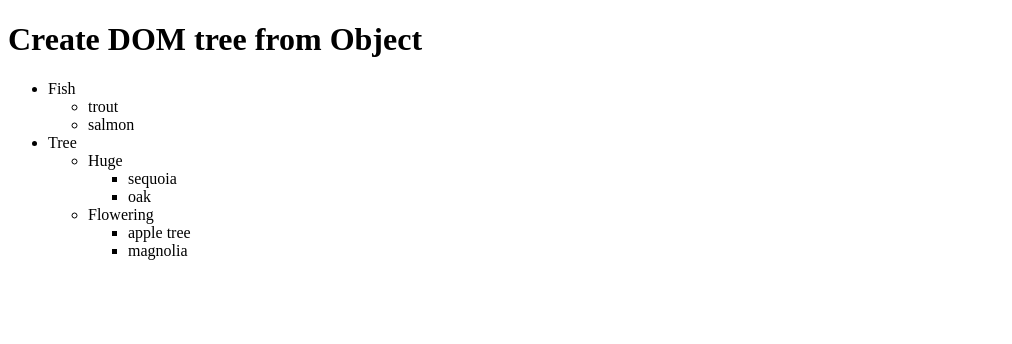
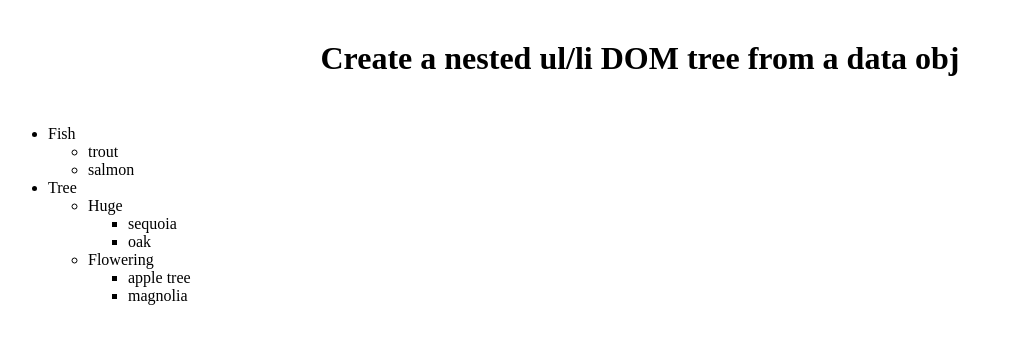
Before and after one commit to fanerotim/DOM-and-algorithms, a website: page create-DOM-tree-from-obj/index.html in a window 1280 px wide. Shown: the whole page, without its empty margins (0-1012 px from the left). Drawn offline with Linux system fonts and the light colour scheme.

Commit message:
add a fun blinking effect to heading, but commented it out as its irritating as well

```diff
--- a/create-DOM-tree-from-obj/index.html
+++ b/create-DOM-tree-from-obj/index.html
@@ -7,7 +7,16 @@
 
 <body>
 
-  <h1 class="heading">Create DOM tree from Object</h1>
+  <style>
+    .heading {
+      width: 70%;
+      text-align: center;
+      margin: 0 auto;
+      padding: 2rem;
+    }
+  </style>
+
+  <h1 class="heading">Create a nested ul/li DOM tree from a data obj</h1>
   <div id="tree"></div>
   <!-- The result should be:
 <div id="tree">
@@ -59,6 +68,9 @@
 
     function createTree(container, data) {
       /* your code */
+      // before anything else, let's make the heading blink for fun
+      // setInterval(() => heading.style.color === 'white' ? heading.style.color = 'black' : heading.style.color = 'white', 1000);
+      const heading = document.querySelector('.heading');
       // convert obj into arr
       const entries = Object.entries(data);
       // pass it to dom-builder fn (createDom);
```
